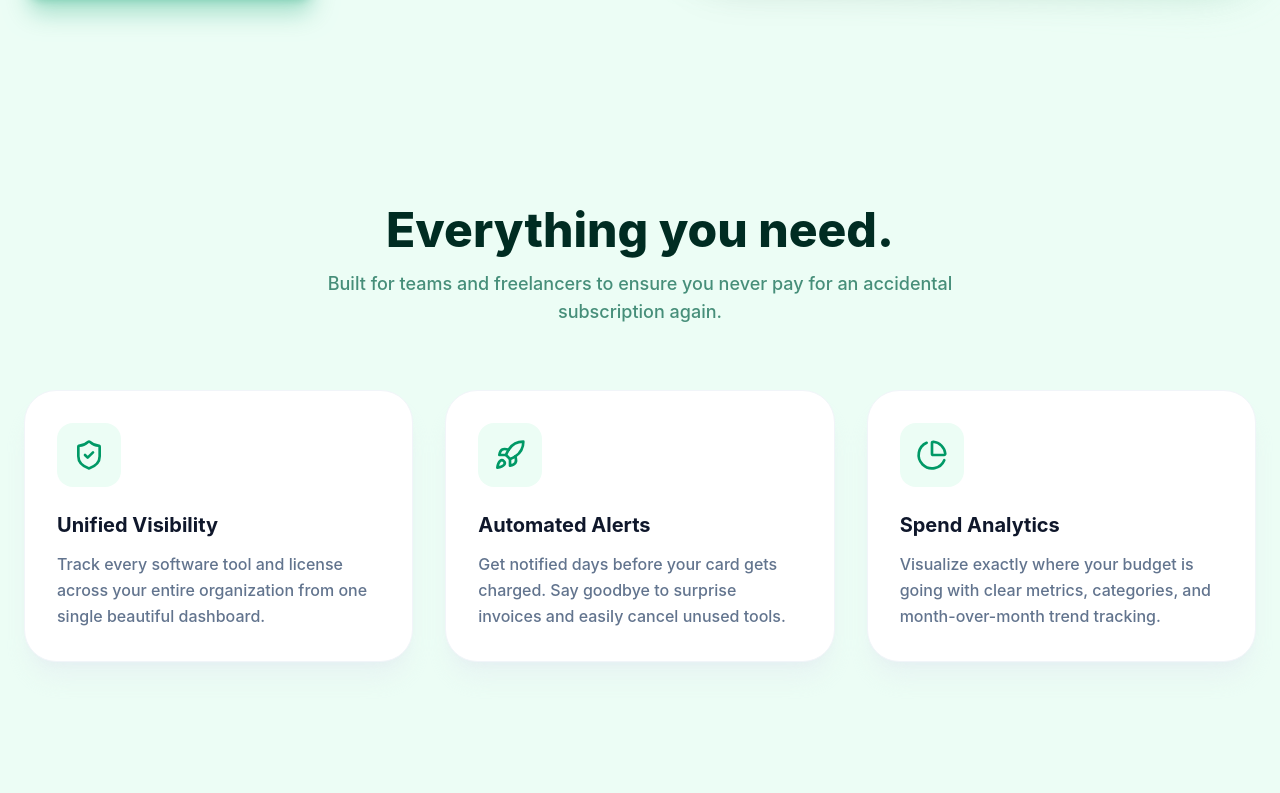
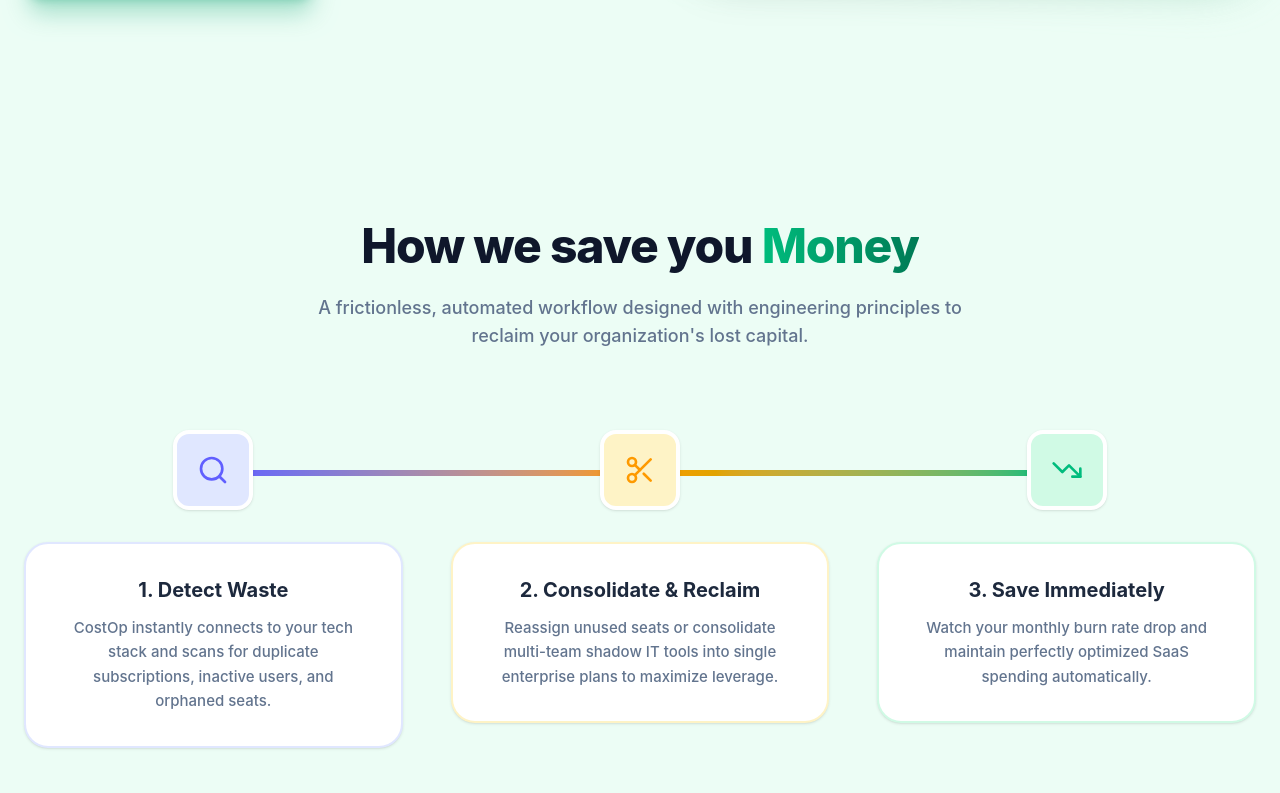
Before and after one commit to rajputshashank003/CostOp, a React (Vite) app in the folder client/: page / in a window 1280 px wide. Shown: the part 647-1440 px from the top of the page. Built offline with nearby package versions, Linux system fonts and the light colour scheme; no server answers.

Commit message:
feat: workflow on landing page

```diff
--- a/client/src/screens/Landing/Landing.tsx
+++ b/client/src/screens/Landing/Landing.tsx
@@ -1,5 +1,6 @@
 import LandingHeader from "./components/LandingHeader";
 import HeroSection from "./components/HeroSection";
+import CostWorkflow from "./components/CostWorkflow";
 import FeaturesGrid from "./components/FeaturesGrid";
 import LandingFooter from "./components/LandingFooter";
 import LandingContext from "./context";
@@ -12,6 +13,7 @@ const LandingComp = () => {
 
             <main className="pt-32 pb-20 px-6 max-w-7xl mx-auto">
                 <HeroSection />
+                <CostWorkflow />
                 <FeaturesGrid />
             </main>
 
--- /dev/null
+++ b/client/src/screens/Landing/components/CostWorkflow.tsx
@@ -0,0 +1,95 @@
+import { motion } from "framer-motion";
+import { Search, Scissors, TrendingDown } from "lucide-react";
+
+export default function CostWorkflow() {
+    const steps = [
+        {
+            icon: <Search className="w-8 h-8 text-indigo-500" />,
+            title: "1. Detect Waste",
+            description: "CostOp instantly connects to your tech stack and scans for duplicate subscriptions, inactive users, and orphaned seats.",
+            color: "border-indigo-100 hover:border-indigo-300",
+            iconBg: "bg-indigo-100",
+        },
+        {
+            icon: <Scissors className="w-8 h-8 text-amber-500" />,
+            title: "2. Consolidate & Reclaim",
+            description: "Reassign unused seats or consolidate multi-team shadow IT tools into single enterprise plans to maximize leverage.",
+            color: "border-amber-100 hover:border-amber-300",
+            iconBg: "bg-amber-100",
+        },
+        {
+            icon: <TrendingDown className="w-8 h-8 text-emerald-500" />,
+            title: "3. Save Immediately",
+            description: "Watch your monthly burn rate drop and maintain perfectly optimized SaaS spending automatically.",
+            color: "border-emerald-100 hover:border-emerald-300",
+            iconBg: "bg-emerald-100",
+        }
+    ];
+
+    return (
+        <section className="py-24 relative z-10">
+            <div className="text-center mb-20">
+                <motion.h2
+                    initial={{ opacity: 0, y: 20 }}
+                    whileInView={{ opacity: 1, y: 0 }}
+                    viewport={{ once: true }}
+                    className="text-3xl md:text-5xl font-extrabold text-slate-900 mb-6 tracking-tight"
+                >
+                    How we save you <span className="text-transparent bg-clip-text bg-gradient-to-r from-emerald-500 to-emerald-700">Money</span>
+                </motion.h2>
+                <motion.p
+                    initial={{ opacity: 0, y: 20 }}
+                    whileInView={{ opacity: 1, y: 0 }}
+                    viewport={{ once: true }}
+                    transition={{ delay: 0.1 }}
+                    className="text-lg text-slate-500 max-w-2xl mx-auto font-medium"
+                >
+                    A frictionless, automated workflow designed with engineering principles to reclaim your organization's lost capital.
+                </motion.p>
+            </div>
+
+            <div className="relative">
+                {/* Connecting Line background */}
+                <div className="hidden md:block absolute top-[40px] left-[16%] w-[68%] h-1.5 bg-slate-200 -z-10 rounded-full" />
+
+                {/* Animated progress line */}
+                <motion.div
+                    initial={{ width: "0%" }}
+                    whileInView={{ width: "68%" }}
+                    viewport={{ once: true, margin: "-100px" }}
+                    transition={{ duration: 1.5, ease: "easeInOut", delay: 0.2 }}
+                    className="hidden md:block absolute top-[40px] left-[16%] h-1.5 bg-gradient-to-r from-indigo-500 via-amber-500 to-emerald-500 -z-10 rounded-full origin-left"
+                />
+
+                <div className="grid grid-cols-1 md:grid-cols-3 gap-8 md:gap-12 relative">
+                    {steps.map((step, idx) => (
+                        <motion.div
+                            key={idx}
+                            initial={{ opacity: 0, y: 40 }}
+                            whileInView={{ opacity: 1, y: 0 }}
+                            viewport={{ once: true, margin: "-50px" }}
+                            transition={{ delay: idx * 0.4 + 0.2, duration: 0.6, type: "spring" }}
+                            className="relative group cursor-default"
+                        >
+                            <div className="flex flex-col items-center text-center">
+                                {/* Icon container with ping animation */}
+                                <div className="relative mb-8">
+                                    <div className={`w-20 h-20 rounded-2xl ${step.iconBg} shadow-sm border-4 border-white flex items-center justify-center relative z-10 transition-transform duration-500 group-hover:scale-110 group-hover:-translate-y-2`}>
+                                        {step.icon}
+                                    </div>
+                                    <div className={`absolute inset-0 rounded-2xl ${step.iconBg} animate-ping opacity-20`} style={{ animationDuration: '3s' }} />
+                                </div>
+
+                                {/* Card */}
+                                <div className={`w-full bg-white rounded-3xl p-8 border-2 ${step.color} shadow-sm hover:shadow-xl transition-all duration-300 relative overflow-hidden group-hover:-translate-y-1`}>
+                                    <h3 className="text-xl font-bold text-slate-800 mb-3">{step.title}</h3>
+                                    <p className="text-slate-500 leading-relaxed font-medium text-[15px]">{step.description}</p>
+                                </div>
+                            </div>
+                        </motion.div>
+                    ))}
+                </div>
+            </div>
+        </section>
+    );
+}
```
